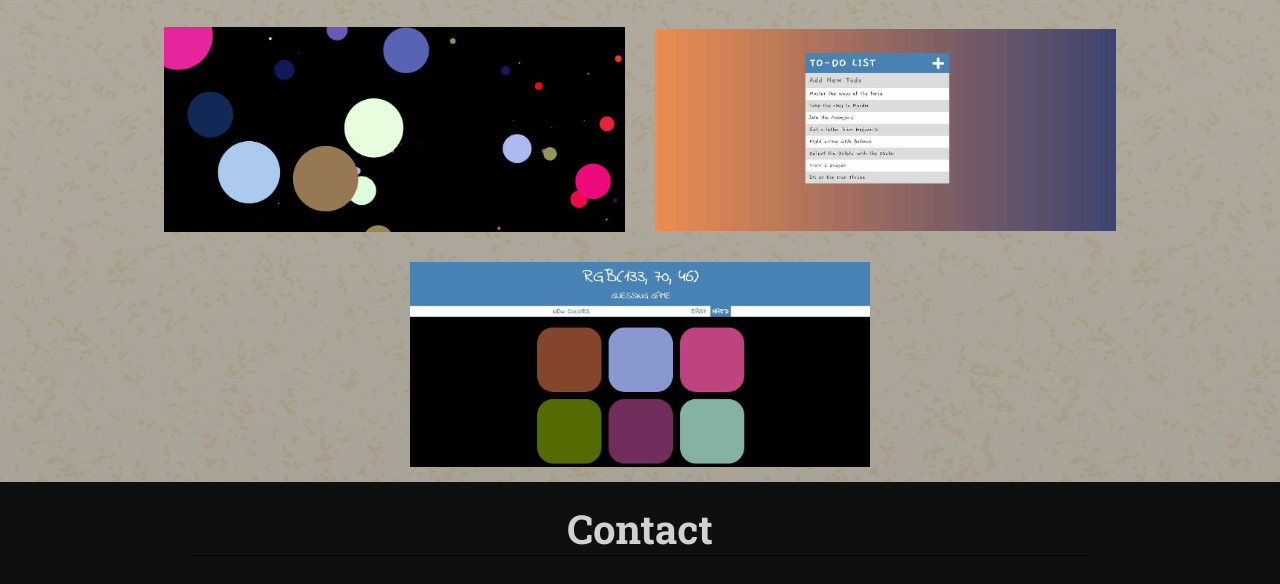
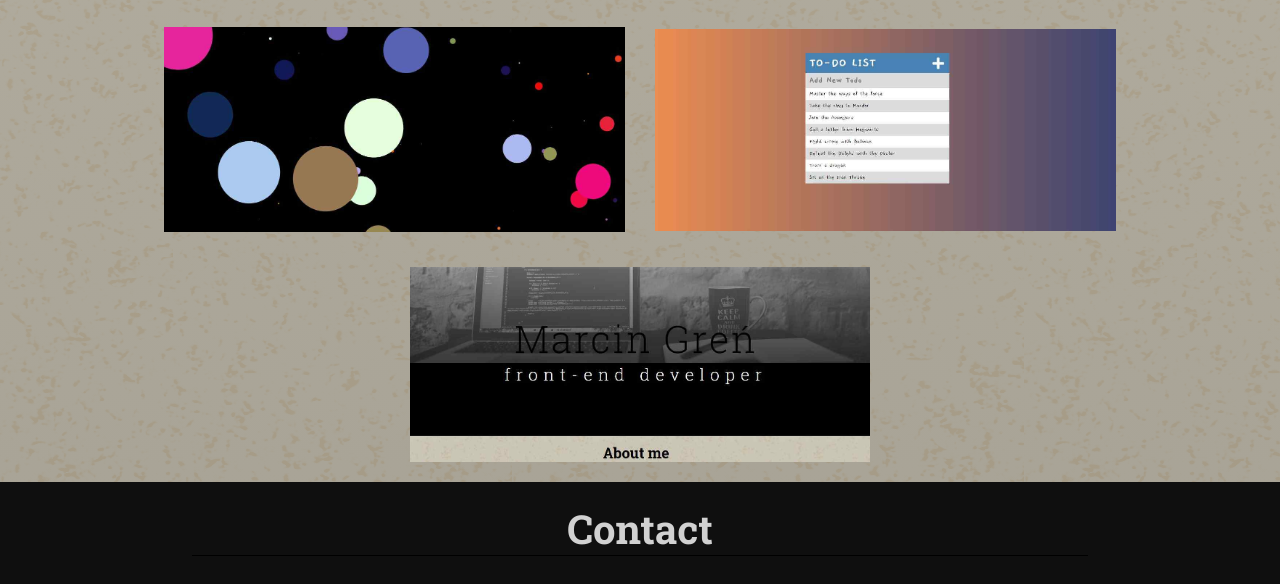
Before and after one commit to MarcinGren-zz/Portfolio, a plain HTML site: page index.html in a window 1280 px wide. Shown: the part 3003-3587 px from the top of the page. Drawn offline with nearby package versions, Linux system fonts and the light colour scheme.

Commit message:
fixed proper url for project 7

```diff
--- a/style.css
+++ b/style.css
@@ -499,7 +499,7 @@ a .icon_container:hover {
 }
 
 .project-7 {
-  background-image: url('./files/projects/colorgame.jpg');
+  background-image: url('./files/projects/portfolio.JPG');
 }
 
 .project_reverse {
```
